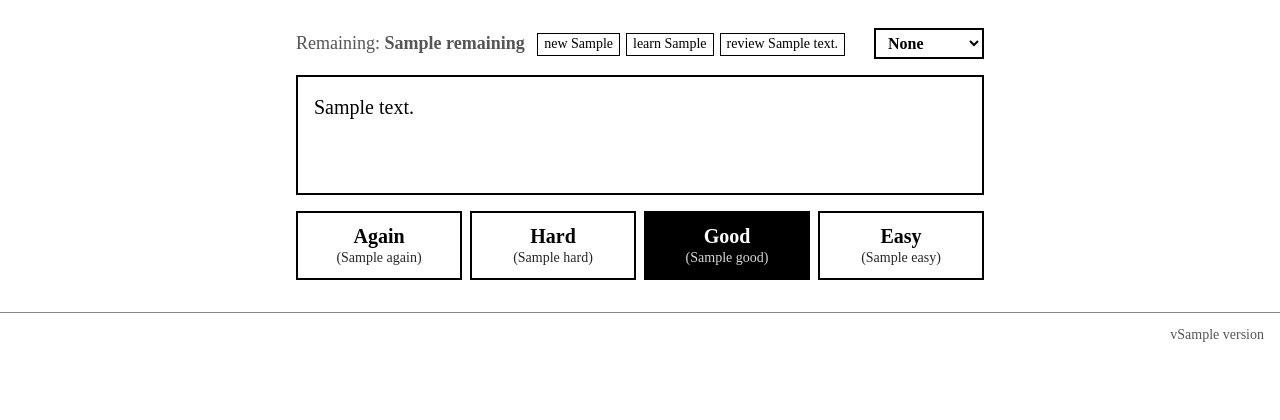
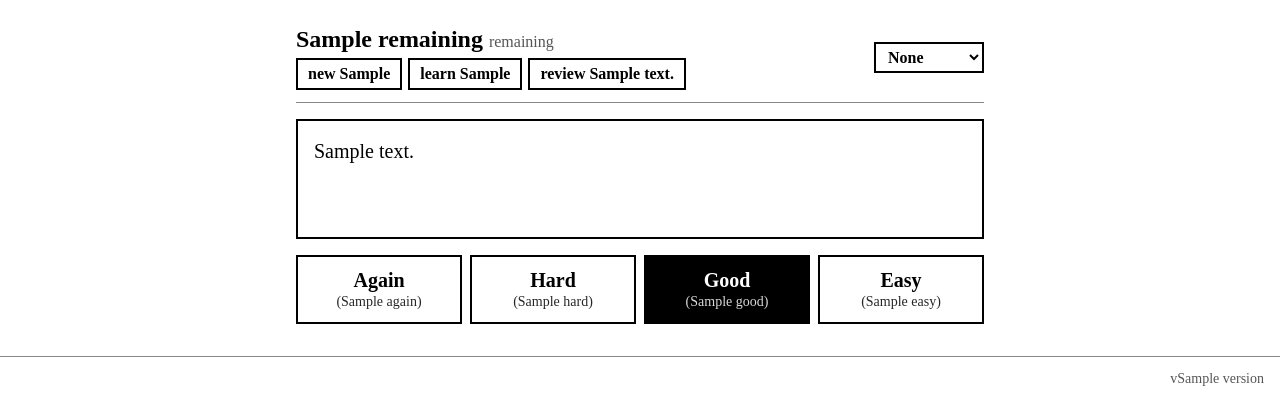
Before and after one commit to casualshammy/ankipaper, a FastAPI app: template app/web/templates/study_back.html in a window 1280 px wide. Shown: the part 77-497 px from the top of the page. Run offline with FastAPI, Linux system fonts and the light colour scheme; the template is opened without the code that fills it: most values are stand-ins (such as "Sample title", 1, 10 or a date in 2020).

Commit message:
[XXX] up(): redisigned review toolbar

```diff
--- a/app/web/static/css/eink.css
+++ b/app/web/static/css/eink.css
@@ -286,47 +286,70 @@ img:not([src]) {
 }
 
 /* Remaining breakdown ------------------------------------------------- */
-.remaining-row {
+.remaining-bar {
   display: flex;
+  justify-content: space-between;
   align-items: center;
-  justify-content: space-between;
-  gap: 12px;
+  gap: 16px;
+  padding: 10px 0 12px 0;
+  border-bottom: 1px solid #888888;
+  margin-bottom: 16px;
   flex-wrap: wrap;
-  margin: 12px 0 16px 0;
 }
 
-.remaining {
-  margin: 0;
-  font-size: 18px;
+.summary {
+  display: flex;
+  flex-direction: column;
+  gap: 6px;
+  flex: 1 1 auto;
+  min-width: 0;
 }
 
-.muted-breakdown {
-  margin-left: 8px;
-  display: inline-flex;
+.summary-total {
+  font-size: 24px;
+  font-weight: bold;
+  font-variant-numeric: tabular-nums;
+  line-height: 1.1;
+}
+
+.summary-total-label {
+  font-size: 16px;
+  color: #555555;
+  font-weight: normal;
+  margin-left: 6px;
+}
+
+.breakdown {
+  display: flex;
   gap: 6px;
   flex-wrap: wrap;
-  vertical-align: middle;
 }
 
-.tag {
+.chip {
   display: inline-block;
-  padding: 2px 6px;
-  font-size: 14px;
-  border: 1px solid #000000;
+  padding: 4px 10px;
+  border: 2px solid #000000;
   background: #ffffff;
   color: #000000;
+  font-weight: bold;
+  font-size: 16px;
+  font-variant-numeric: tabular-nums;
   line-height: 1.2;
 }
 
-/* Underlined tag for the current card type — on e-ink it's easier to
-   see which type (new / learn / review) the current card belongs to. */
-.tag-current-new,
-.tag-current-learning,
-.tag-current-review {
-  text-decoration: underline;
-  text-decoration-thickness: 2px;
-  text-underline-offset: 2px;
-  font-weight: bold;
+/* Zero-count chips fade into the background so the eye lands on the
+   active types. */
+.chip-empty {
+  border-color: #888888;
+  color: #888888;
+}
+
+/* The chip for the current card type is inverted — a solid black bar
+   with white text — which is far more visible on e-ink than the
+   previous underline. */
+.chip-current {
+  background: #000000;
+  color: #ffffff;
 }
 
 /* Progress bar (sync_progress.html) ---------------------------------- */
--- a/app/web/templates/study_back.html
+++ b/app/web/templates/study_back.html
@@ -3,23 +3,25 @@
 {% block title %}Answer — kindlanki{% endblock %}
 
 {% block content %}
-  <div class="remaining-row">
-    <p class="muted remaining">
-      Remaining: <strong>{{ remaining }}</strong>
-      <span class="muted-breakdown">
-        <span class="tag tag-new {{ 'tag-current-new' if card.css_class == 'tag-current-new' else '' }}">new {{ remaining_new }}</span>
-        <span class="tag tag-learning {{ 'tag-current-learning' if card.css_class == 'tag-current-learning' else '' }}">learn {{ remaining_learning }}</span>
-        <span class="tag tag-review {{ 'tag-current-review' if card.css_class == 'tag-current-review' else '' }}">review {{ remaining_review }}</span>
-      </span>
-    </p>
+  <div class="remaining-bar">
+    <div class="summary">
+      <div class="summary-total">
+        {{ remaining }}<span class="summary-total-label">remaining</span>
+      </div>
+      <div class="breakdown">
+        <span class="chip{% if card.css_class == 'tag-current-new' %} chip-current{% elif remaining_new == 0 %} chip-empty{% endif %}">new {{ remaining_new }}</span>
+        <span class="chip{% if card.css_class == 'tag-current-learning' %} chip-current{% elif remaining_learning == 0 %} chip-empty{% endif %}">learn {{ remaining_learning }}</span>
+        <span class="chip{% if card.css_class == 'tag-current-review' %} chip-current{% elif remaining_review == 0 %} chip-empty{% endif %}">review {{ remaining_review }}</span>
+      </div>
+    </div>
     <form method="post" action="/deck/{{ deck_id }}/flag" class="flag-form">
       <input type="hidden" name="card_id" value="{{ card.card_id }}">
       <select id="flag-select" name="flag" class="flag-select" onchange="this.form.submit()" aria-label="Flag">
         <option value="0" {% if card.flag == 0 %}selected{% endif %}>None</option>
-        <option value="1" {% if card.flag == 1 %}selected{% endif %}>Red</option>
-        <option value="2" {% if card.flag == 2 %}selected{% endif %}>Yellow</option>
-        <option value="3" {% if card.flag == 3 %}selected{% endif %}>Green</option>
-        <option value="4" {% if card.flag == 4 %}selected{% endif %}>Blue</option>
+        <option value="1" {% if card.flag == 1 %}selected{% endif %}>Red ⚑</option>
+        <option value="2" {% if card.flag == 2 %}selected{% endif %}>Yellow ⚑</option>
+        <option value="3" {% if card.flag == 3 %}selected{% endif %}>Green ⚑</option>
+        <option value="4" {% if card.flag == 4 %}selected{% endif %}>Blue ⚑</option>
       </select>
       <noscript><button type="submit" class="btn btn-small">Set</button></noscript>
     </form>
```
Also changed, not shown: app/web/templates/study_front.html (+15 -13 lines).
